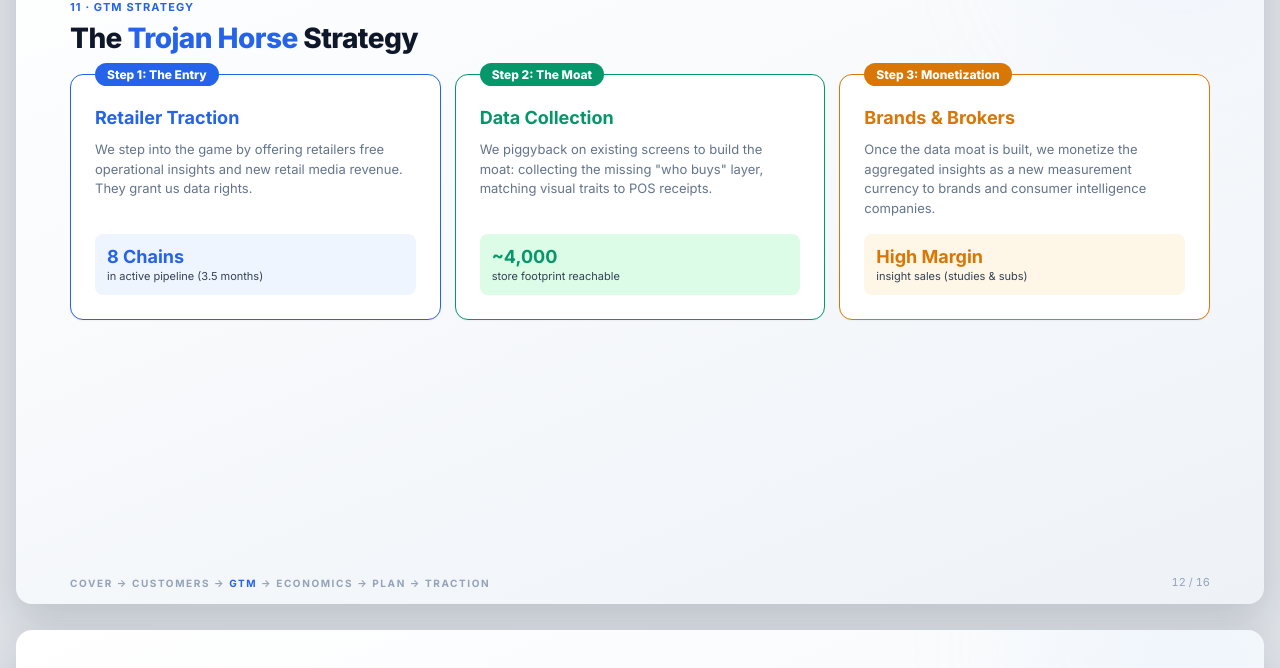
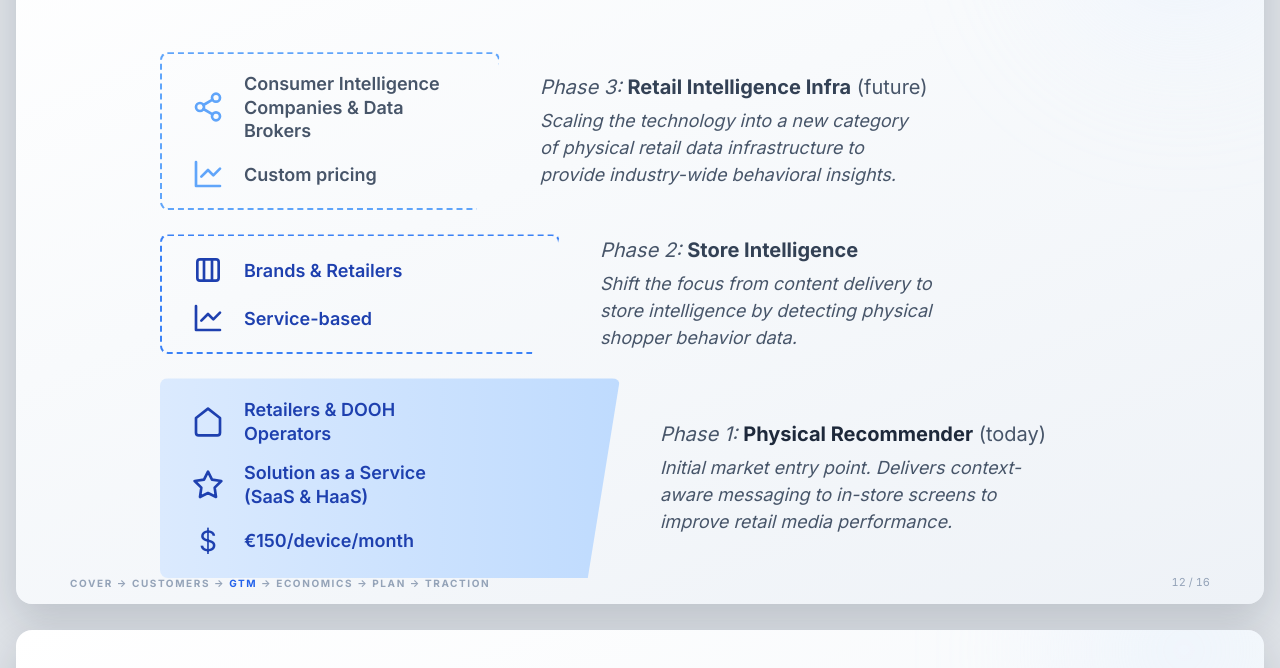
Before and after one commit to Minds-Models/mm-business, a plain HTML site: page decks/marek-sacha-intro-deck-final.html in a window 1280 px wide. Shown: the part 8140-8808 px from the top of the page. Drawn offline with Linux system fonts and the light colour scheme.

Commit message:
Make GTM Business Model phases more pyramid-like

```diff
--- a/decks/marek-sacha-intro-deck-final.html
+++ b/decks/marek-sacha-intro-deck-final.html
@@ -596,47 +596,82 @@ svg.i{width:16px; height:16px; flex:none; stroke:currentColor; fill:none; stroke
   <div class="flow">COVER → <b>CUSTOMERS</b> → GTM → ECONOMICS → PLAN → TRACTION</div><div class="pageno">11 / 16</div>
 </section>
 <!-- 2. Go to market -->
-<section class="slide">
-  <div class="top"><span class="brand"><img src="../brand/logo/logo_mindsmodels-normal-black.png" alt="Minds&Models"></span><span class="meta">Go To Market</span></div>
-  <p class="label">11 · GTM Strategy</p>
-  <h2>The <span class="accent">Trojan Horse</span> Strategy</h2>
+<section class="slide center" style="padding-top:60px;">
+  <div class="top" style="position:absolute; top:34px; left:54px; right:54px; margin:0">
+    <span class="brand"><img src="../brand/logo/logo_mindsmodels-normal-black.png" alt="Minds&Models"></span>
+  </div>
 
-  <div class="grid3 mt18" style="align-items: stretch;">
-    <div class="card" style="padding: 24px; display:flex; flex-direction:column; border-color:var(--blue); position:relative;">
-      <div style="position:absolute; top:-12px; left:24px; background:var(--blue); color:#fff; font-size:12px; font-weight:800; padding:4px 12px; border-radius:12px;">Step 1: The Entry</div>
-      <h3 class="big" style="color:var(--blue); font-size:18px; margin-top:8px; margin-bottom:12px;">Retailer Traction</h3>
-      <p style="font-size:13px; color:var(--muted); line-height: 1.5; margin-bottom:16px;">
-        We step into the game by offering retailers free operational insights and new retail media revenue. They grant us data rights.
-      </p>
-      <div style="margin-top:auto; background:var(--blue-soft); padding:12px; border-radius:8px;">
-        <b style="color:var(--blue); font-size:18px;">8 Chains</b>
-        <div style="font-size:11px; color:var(--ink-2); margin-top:2px;">in active pipeline (3.5 months)</div>
+  <h1 style="text-align:center; font-size:44px; font-weight:700; color:#1e293b; margin-bottom:60px;">3 Phases of <span style="color:#3b82f6;">Business Model</span></h1>
+
+  <div style="display:flex; flex-direction:column; gap:24px; width:100%; max-width:960px; margin:0 auto;">
+
+    <!-- Phase 3 -->
+    <div style="display:flex; align-items:center; gap:40px;">
+      <div style="width:340px; flex:none; padding:20px 40px 20px 32px; display:flex; flex-direction:column; gap:16px; position:relative;">
+        <div style="position:absolute; top:0; left:0; right:0; bottom:0; border:2px dashed #60a5fa; border-radius:8px; clip-path:polygon(0 0, 100% 0, 93% 100%, 0 100%); z-index:0;"></div>
+        <div style="display:flex; align-items:center; gap:20px; position:relative; z-index:1;">
+          <svg class="i" viewBox="0 0 24 24" style="width:32px; height:32px; color:#60a5fa; stroke-width:2;"><circle cx="18" cy="5" r="3"/><circle cx="6" cy="12" r="3"/><circle cx="18" cy="19" r="3"/><path d="M8.59 13.51l6.83 3.98M15.41 6.51L8.59 10.49"/></svg>
+          <div style="font-size:18px; font-weight:600; color:#475569; line-height:1.3;">Consumer Intelligence<br>Companies & Data Brokers</div>
+        </div>
+        <div style="display:flex; align-items:center; gap:20px; position:relative; z-index:1;">
+          <svg class="i" viewBox="0 0 24 24" style="width:32px; height:32px; color:#60a5fa; stroke-width:2;"><path d="M3 3v18h18M7 14l5-5 4 4 5-5"/></svg>
+          <div style="font-size:18px; font-weight:600; color:#475569;">Custom pricing</div>
+        </div>
+      </div>
+      <div style="flex:1;">
+        <div style="font-size:20px; color:#475569; margin-bottom:8px;"><i>Phase 3:</i> <b style="color:#334155; font-weight:700;">Retail Intelligence Infra</b> (future)</div>
+        <p style="font-size:18px; color:#475569; font-style:italic; line-height:1.5;">
+          Scaling the technology into a new category<br>of physical retail data infrastructure to<br>provide industry-wide behavioral insights.
+        </p>
       </div>
     </div>
 
-    <div class="card" style="padding: 24px; display:flex; flex-direction:column; border-color:var(--pos); position:relative;">
-      <div style="position:absolute; top:-12px; left:24px; background:var(--pos); color:#fff; font-size:12px; font-weight:800; padding:4px 12px; border-radius:12px;">Step 2: The Moat</div>
-      <h3 class="big" style="color:var(--pos); font-size:18px; margin-top:8px; margin-bottom:12px;">Data Collection</h3>
-      <p style="font-size:13px; color:var(--muted); line-height: 1.5; margin-bottom:16px;">
-        We piggyback on existing screens to build the moat: collecting the missing "who buys" layer, matching visual traits to POS receipts.
-      </p>
-      <div style="margin-top:auto; background:#dcfce7; padding:12px; border-radius:8px;">
-        <b style="color:var(--pos); font-size:18px;">~4,000</b>
-        <div style="font-size:11px; color:var(--ink-2); margin-top:2px;">store footprint reachable</div>
+    <!-- Phase 2 -->
+    <div style="display:flex; align-items:center; gap:40px;">
+      <div style="width:400px; flex:none; padding:20px 40px 20px 32px; display:flex; flex-direction:column; gap:16px; position:relative;">
+        <div style="position:absolute; top:0; left:0; right:0; bottom:0; border:2px dashed #3b82f6; border-radius:8px; clip-path:polygon(0 0, 100% 0, 93% 100%, 0 100%); z-index:0;"></div>
+        <div style="display:flex; align-items:center; gap:20px; position:relative; z-index:1;">
+          <svg class="i" viewBox="0 0 24 24" style="width:32px; height:32px; color:#1e40af; stroke-width:2;"><rect x="4" y="4" width="16" height="16" rx="2" ry="2"/><path d="M9 4v16M15 4v16"/></svg>
+          <div style="font-size:18px; font-weight:600; color:#1e40af;">Brands & Retailers</div>
+        </div>
+        <div style="display:flex; align-items:center; gap:20px; position:relative; z-index:1;">
+          <svg class="i" viewBox="0 0 24 24" style="width:32px; height:32px; color:#1e40af; stroke-width:2;"><path d="M3 3v18h18M7 14l5-5 4 4 5-5"/></svg>
+          <div style="font-size:18px; font-weight:600; color:#1e40af;">Service-based</div>
+        </div>
+      </div>
+      <div style="flex:1;">
+        <div style="font-size:20px; color:#475569; margin-bottom:8px;"><i>Phase 2:</i> <b style="color:#334155; font-weight:700;">Store Intelligence</b></div>
+        <p style="font-size:18px; color:#475569; font-style:italic; line-height:1.5;">
+          Shift the focus from content delivery to<br>store intelligence by detecting physical<br>shopper behavior data.
+        </p>
       </div>
     </div>
 
-    <div class="card" style="padding: 24px; display:flex; flex-direction:column; border-color:var(--amber); position:relative;">
-      <div style="position:absolute; top:-12px; left:24px; background:var(--amber); color:#fff; font-size:12px; font-weight:800; padding:4px 12px; border-radius:12px;">Step 3: Monetization</div>
-      <h3 class="big" style="color:var(--amber); font-size:18px; margin-top:8px; margin-bottom:12px;">Brands & Brokers</h3>
-      <p style="font-size:13px; color:var(--muted); line-height: 1.5; margin-bottom:16px;">
-        Once the data moat is built, we monetize the aggregated insights as a new measurement currency to brands and consumer intelligence companies.
-      </p>
-      <div style="margin-top:auto; background:var(--amber-soft); padding:12px; border-radius:8px;">
-        <b style="color:var(--amber); font-size:18px;">High Margin</b>
-        <div style="font-size:11px; color:var(--ink-2); margin-top:2px;">insight sales (studies & subs)</div>
+    <!-- Phase 1 -->
+    <div style="display:flex; align-items:center; gap:40px;">
+      <div style="width:460px; flex:none; padding:20px 40px 20px 32px; display:flex; flex-direction:column; gap:16px; position:relative;">
+        <div style="position:absolute; top:0; left:0; right:0; bottom:0; background: linear-gradient(90deg, #dbeafe 0%, #bfdbfe 100%); border-radius:8px; clip-path:polygon(0 0, 100% 0, 93% 100%, 0 100%); z-index:0;"></div>
+        <div style="display:flex; align-items:center; gap:20px; position:relative; z-index:1;">
+          <svg class="i" viewBox="0 0 24 24" style="width:32px; height:32px; color:#1e40af; stroke-width:2;"><path d="M3 9l9-7 9 7v11a2 2 0 0 1-2 2H5a2 2 0 0 1-2-2z"/></svg>
+          <div style="font-size:18px; font-weight:600; color:#1e40af; line-height:1.3;">Retailers & DOOH<br>Operators</div>
+        </div>
+        <div style="display:flex; align-items:center; gap:20px; position:relative; z-index:1;">
+          <svg class="i" viewBox="0 0 24 24" style="width:32px; height:32px; color:#1e40af; stroke-width:2;"><path d="M12 2l3 6 7 1-5 5 1 7-6-3-6 3 1-7-5-5 7-1 3-6z"/></svg>
+          <div style="font-size:18px; font-weight:600; color:#1e40af; line-height:1.3;">Solution as a Service<br>(SaaS & HaaS)</div>
+        </div>
+        <div style="display:flex; align-items:center; gap:20px; position:relative; z-index:1;">
+          <div style="font-size:28px; font-weight:400; color:#1e40af; width:32px; text-align:center;">$</div>
+          <div style="font-size:18px; font-weight:600; color:#1e40af;">€150/device/month</div>
+        </div>
+      </div>
+      <div style="flex:1;">
+        <div style="font-size:20px; color:#475569; margin-bottom:8px;"><i>Phase 1:</i> <b style="color:#1e293b; font-weight:700;">Physical Recommender</b> (today)</div>
+        <p style="font-size:18px; color:#475569; font-style:italic; line-height:1.5;">
+          Initial market entry point. Delivers context-<br>aware messaging to in-store screens to<br>improve retail media performance.
+        </p>
       </div>
     </div>
+
   </div>
 
   <div class="flow">COVER → CUSTOMERS → <b>GTM</b> → ECONOMICS → PLAN → TRACTION</div><div class="pageno">12 / 16</div>
```
Also changed, not shown: decks/marek-sacha-intro-deck-ondra-part.html (+2 -2 lines).
